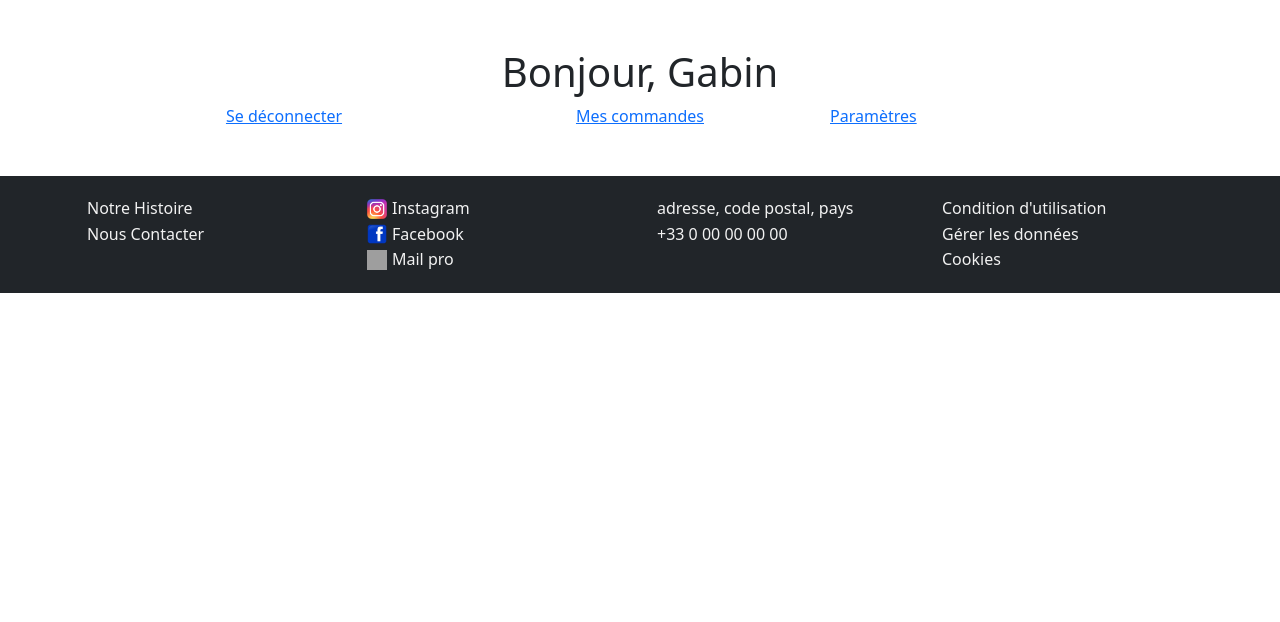
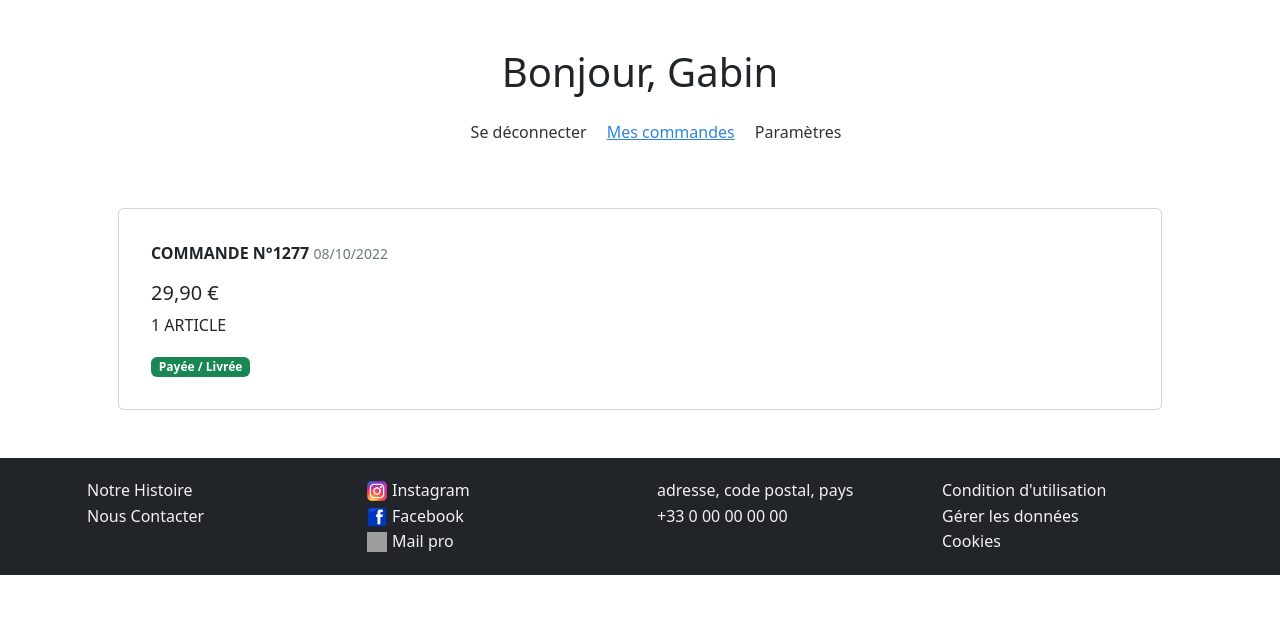
Before and after one commit to IUT-Blagnac/sae3-01-devapp-g1b-4, a PHP site: page /profile.php?tab=orders in a window 1280 px wide. Shown: the part 178-800 px from the top of the page. Run offline with PHP 8.4, Linux system fonts and the light colour scheme; grey boxes are pictures that could not be loaded.

Commit message:
creation du changement de page contenu page profil

```diff
--- /dev/null
+++ b/e-commerce/assets/css/profile-page.css
@@ -0,0 +1,31 @@
+/* ======= */
+/* ONGLETS */
+/* ======= */
+.profile-tabs {
+    display: flex;
+    justify-content: center;
+}
+
+.profile-tabs ul {
+    display: flex;
+    flex-direction: row;
+}
+
+.profile-tabs ul li {
+    margin: 0 10px;
+    list-style: none;
+}
+
+.profile-tabs ul li a {
+    text-decoration: none;
+    color: #333;
+}
+
+.profile-tabs ul li a:hover {
+    text-decoration: underline;
+}
+
+.profile-tabs ul li a.active {
+    text-decoration: underline;
+    color: #2f86d9;
+}
--- /dev/null
+++ b/e-commerce/includes/profile-includes/profile-orders.php
@@ -0,0 +1,22 @@
+<div class="row mt-5">
+    <div class="col-12">
+        <div class="card">
+            <div class="card-body">
+                <div class="container p-3">
+                    <div class="row">
+                        <div class="col-12">
+                            <p class="fw-bold text-uppercase">Commande N°1277 <span class="text-muted text-uppercase fw-normal"> <small>08/10/2022</small> </span></p>
+                        </div>
+                    </div>
+                    <div class="row">
+                        <div class="col-12">
+                            <h5>29,90 €</h5>
+                            <p class="text-uppercase">1 article</p>
+                            <span class="badge text-bg-success">Payée / Livrée</span>
+                        </div>
+                    </div>
+                </div>
+            </div>
+        </div>
+    </div>
+</div>
--- /dev/null
+++ b/e-commerce/includes/profile-includes/profile-settings.php
@@ -0,0 +1 @@
+<?php echo "paramètres"; ?>
--- a/e-commerce/profile.php
+++ b/e-commerce/profile.php
@@ -17,28 +17,52 @@ session_start();
     <link rel="stylesheet" href="includes/bootstrap/css/bootstrap.min.css">
     <link rel="stylesheet" href="assets/css/main.css">
 
+    <link rel="stylesheet" href="./assets/css/profile-page.css">
+
 </head>
 
 <body>
     <?php include('includes/header.php'); ?>
 
     <div class="container p-5">
+
+        <!-- Message d'accueil -->
         <div class="row">
             <div class="col-12 text-center">
                 <h1>Bonjour, Gabin</h1>
             </div>
         </div>
-        <div class="row">
-            <div class="col-4 text-center">
-                <a href="">Se déconnecter</a>
-            </div>
-            <div class="col-4 text-center">
-                <a href="">Mes commandes</a>
-            </div>
-            <div class="col-4">
-                <a href="">Paramètres</a>
+
+        <!-- Onglets -->
+        <div class="row mt-3">
+            <div class="profile-tabs">
+                <ul>
+                    <li><a href="">Se déconnecter</a></li>
+                    <li><a href="" class="active">Mes commandes</a></li>
+                    <li><a href="">Paramètres</a></li>
+                </ul>
             </div>
         </div>
+
+        <!-- Contenu -->
+        <!-- Sélection du contenu en fonction du paramètre d'URL -->
+        <?php
+            // if the current GET request is for the "orders" tab
+            if($_GET['tab'] == "orders"){
+                // include the orders tab
+                include('./includes/profile-includes/profile-orders.php');
+            }
+            else if ($_GET['tab'] == "settings"){
+                // include the settings tab
+                include('./includes/profile-includes/profile-settings.php');
+            }
+            else{
+                // include the default tab
+                include('./includes/profile-includes/profile-default.php');
+            }
+        ?>
+
+
     </div>
 
 
```
